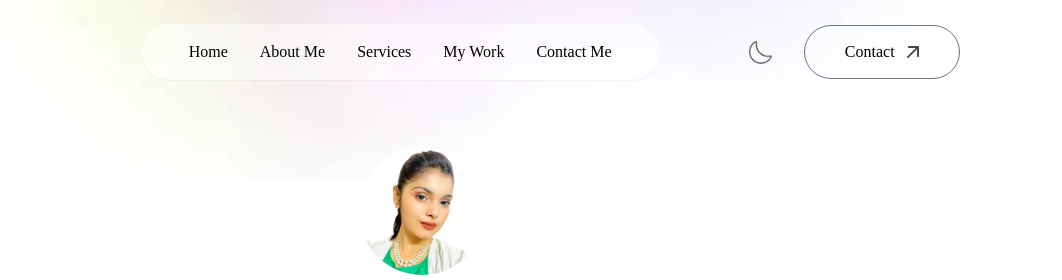
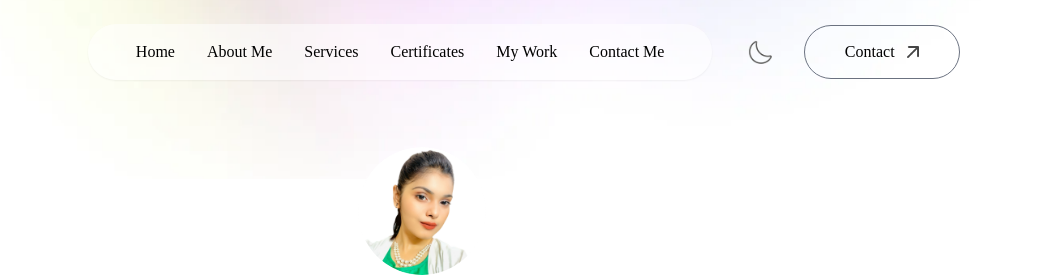
Before and after one commit to sadiaprova12/Sadia_Siddika_Portfolio, a plain HTML site: page index.html in a window 1280 px wide. Shown: the top 280 px of the page, 218-1280 px from the left. Drawn offline with nearby package versions, Linux system fonts and the light colour scheme; a web font is replaced by a local one.

```diff
--- a/index.html
+++ b/index.html
@@ -32,6 +32,7 @@
             <li><a href="#top">Home</a></li>
             <li><a href="#about">About Me</a></li>
             <li><a href="#services">Services</a></li>
+            <li><a href="components/certificate.html">Certificates</a></li>
             <li><a href="#work">My Work</a></li>
             <li><a href="#contact">Contact Me</a></li>
         </ul>
@@ -69,6 +70,7 @@
         <li><a href="#top" onclick="closeMenu()">Home</a></li>
         <li><a href="#about" onclick="closeMenu()">About Me</a></li>
         <li><a href="#services" onclick="closeMenu()">Services</a></li>
+        <li><a href="components/certificate.html" onclick="closeMenu()">Certificates</a></li>
         <li><a href="#work" onclick="closeMenu()">My Work</a></li>
         <li><a href="#contact" onclick="closeMenu()">Contact Me</a></li>
     </ul>
```
